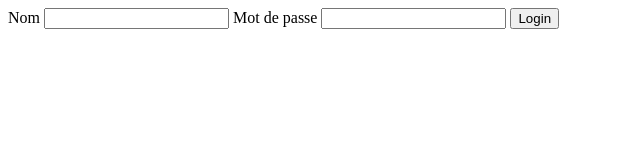
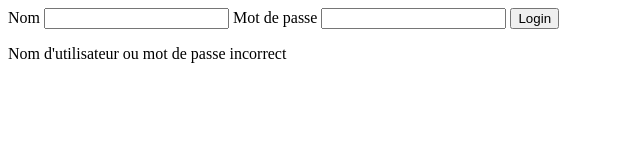
Before and after one commit to Aly-Abdoulaye/MonProjet, a plain HTML site: page login.html in a window 1280 px wide. Shown: the whole page, without its empty margins (0-640 px from the left). Drawn offline with Linux system fonts and the light colour scheme.

Commit message:
Ajout du message d'erreur dans login

```diff
--- a/login.html
+++ b/login.html
@@ -12,6 +12,8 @@
         <label for="password">Mot de passe</label>
         <input type="password" title="password">
         <button type="button">Login</button>
+
+        <p>Nom d'utilisateur ou mot de passe incorrect</p>
     </form>
 </body>
 </html>
```
